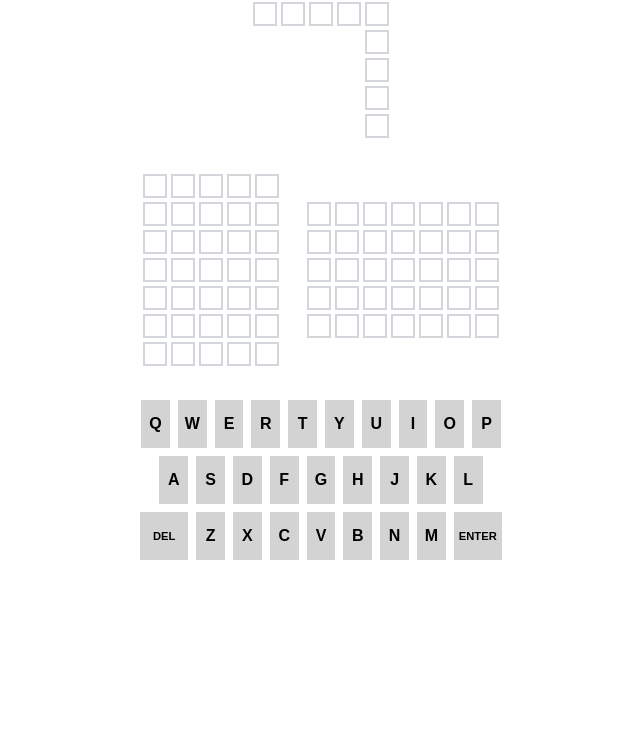
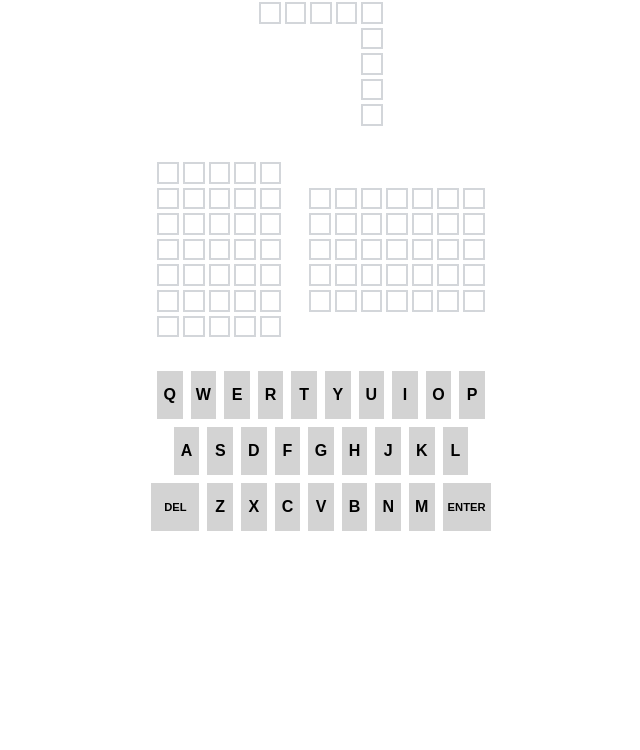
Before and after one commit to cody-talmadge/cross-wordle, a website with bundled scripts: page index.html in a window 1280 px wide. Shown: the part 50-800 px from the top of the page, without its empty margins (319-959 px from the left). Built offline with nearby package versions, Linux system fonts and the light colour scheme.

Commit message:
Changed width to support smalller devices

```diff
--- a/style.css
+++ b/style.css
@@ -26,8 +26,8 @@ h1 {
     margin: 2px;
     font-size: 0.8rem;
     font-weight: 700;
-    height: 1.25rem;
-    width: 1.25rem;
+    height: 1.1rem;
+    width: 1.1rem;
     display: flex;
     justify-content: center;
     align-items: center;
@@ -84,7 +84,7 @@ h1 {
     font-weight: 700;
     padding: 0.2rem;
     margin: 0 2px;
-    width: 1.8rem;
+    width: 1.6rem;
     height: 3rem;
     border: none;
     cursor: pointer;
```
